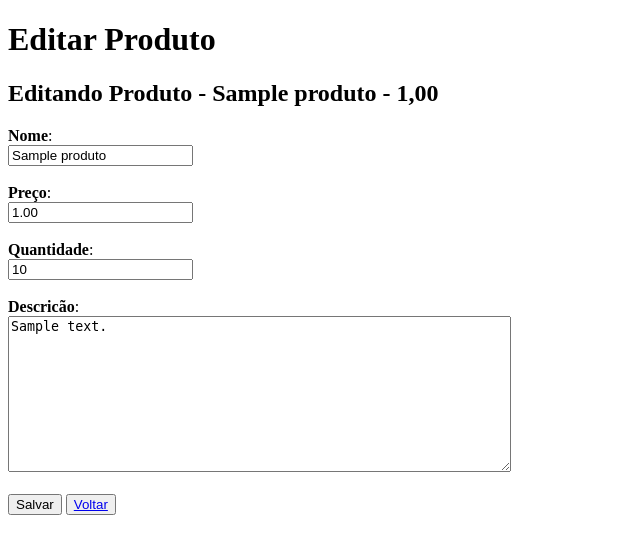
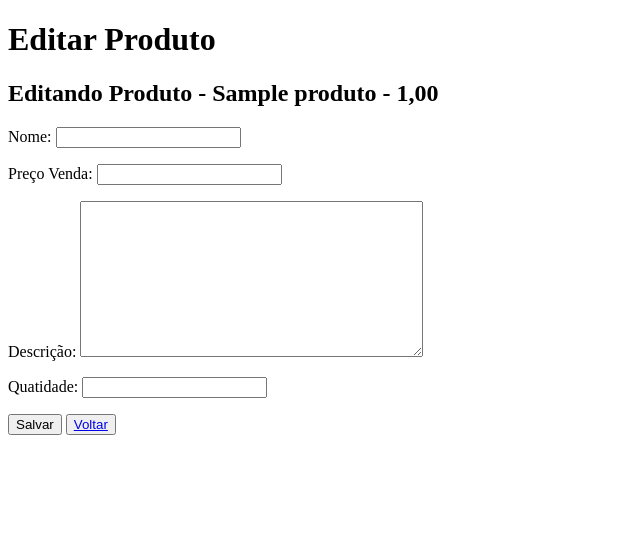
Before and after one commit to Control-Cash/controlcash, a Django app: template produto/templates/formUpdateProduto.html in a window 1280 px wide. Shown: the top 554 px of the page, without its empty margins (0-640 px from the left). Run offline with Django 4.2, Linux system fonts and the light colour scheme; the template is opened without the code that fills it: values that come from a table or form of the project are taken from there, others are empty; tables that the repository leaves empty hold one stand-in row (values such as "Sample post").

Commit message:
modificando formulário de atualização

```diff
--- a/produto/models.py
+++ b/produto/models.py
@@ -10,9 +10,9 @@
 
     nome = models.CharField(max_length=150)
     precoVenda = models.DecimalField(max_digits=10,decimal_places=2, verbose_name="Preço Venda", validators=[MinValueValidator(0.00)])
-    descricao = models.TextField(blank=True, null=True)
-    quantidadeEstoque = models.PositiveIntegerField()
-    dataRegistro = models.DateField(auto_now_add = True)
+    descricao = models.TextField(blank=True, null=True, verbose_name="Descrição")
+    quantidadeEstoque = models.PositiveIntegerField(verbose_name="Quatidade")
+    dataRegistro = models.DateField(auto_now_add = True, verbose_name="Data")
 
     def __str__(self):
         return self.nome
--- a/produto/templates/formUpdateProduto.html
+++ b/produto/templates/formUpdateProduto.html
@@ -12,19 +12,7 @@
 
     <form action="{% url 'atualizarProduto' produto.id %}" method="POST">
         {% csrf_token %}
-        <label for="nome"><Strong>Nome</Strong>: </label>
-        <br>
-        <input type="text" id="nome" name="nome" value="{{produto.nome}}" required="true"> <br><br>
-        <label for="precoVenda"><Strong>Preço</Strong>: </label>
-        <br>
-        {% load l10n %}
-        <input type="number" id="precoVenda" name="precoVenda" value={{produto.precoVenda|unlocalize}} step="0.01" required="true"> <br><br>
-        <label for="quantidadeEstoque"><Strong>Quantidade</Strong>: </label>
-        <br>
-        <input type="number" id="quantidadeEstoque" name="quantidadeEstoque" value="{{produto.quantidadeEstoque}}" required="true"> <br><br>
-        <label for="descricao"><Strong>Descricão</Strong>: </label>
-        <br>
-        <textarea name="descricao" id="descricao" cols="60" rows="10" required="false">{{produto.descricao}}</textarea> <br><br>
+        {{form.as_p}}
         <input type="submit" value="Salvar">
         <button type="button"><a href="{% url 'homeProduto' %}">Voltar</a></button>
     </form>
--- a/produto/templates/home.html
+++ b/produto/templates/home.html
@@ -13,7 +13,7 @@
     <ul>
         {% if produtos%}
             {%for produto in produtos%}
-                <li>{{ produto.id }} - {{produto.nome}} <a href="{% url 'editarProduto' produto.id %}">Editar</a> | <a href="{% url 'vizualizarProduto' produto.id %}">Vizualizar</a> | <a href="{% url 'deletarProduto' produto.id %}">Deletar</a></li>
+                <li>{{ produto.id }} - {{produto.nome}} <a href="{% url 'atualizarProduto' produto.id %}">Editar</a> | <a href="{% url 'vizualizarProduto' produto.id %}">Vizualizar</a> | <a href="{% url 'deletarProduto' produto.id %}">Deletar</a></li>
             {% endfor %}
         {% endif %}
     </ul>
--- a/produto/urls.py
+++ b/produto/urls.py
@@ -5,7 +5,6 @@
     path('', home, name='homeProduto'),
     path('criar/', view_criar_produto, name='criarProduto'),
     path('vizualizar/<int:id>', view_vizualizar_produto, name='vizualizarProduto'),
-    path('editar/<int:id>', view_editar_produto, name='editarProduto'),
     path('update/<int:id>', view_atualizar_produto, name='atualizarProduto'),
     path('deletar/<int:id>', view_deletar_produto, name='deletarProduto'),
 ]
```
Also changed, not shown: produto/views.py (+7 -12 lines).
